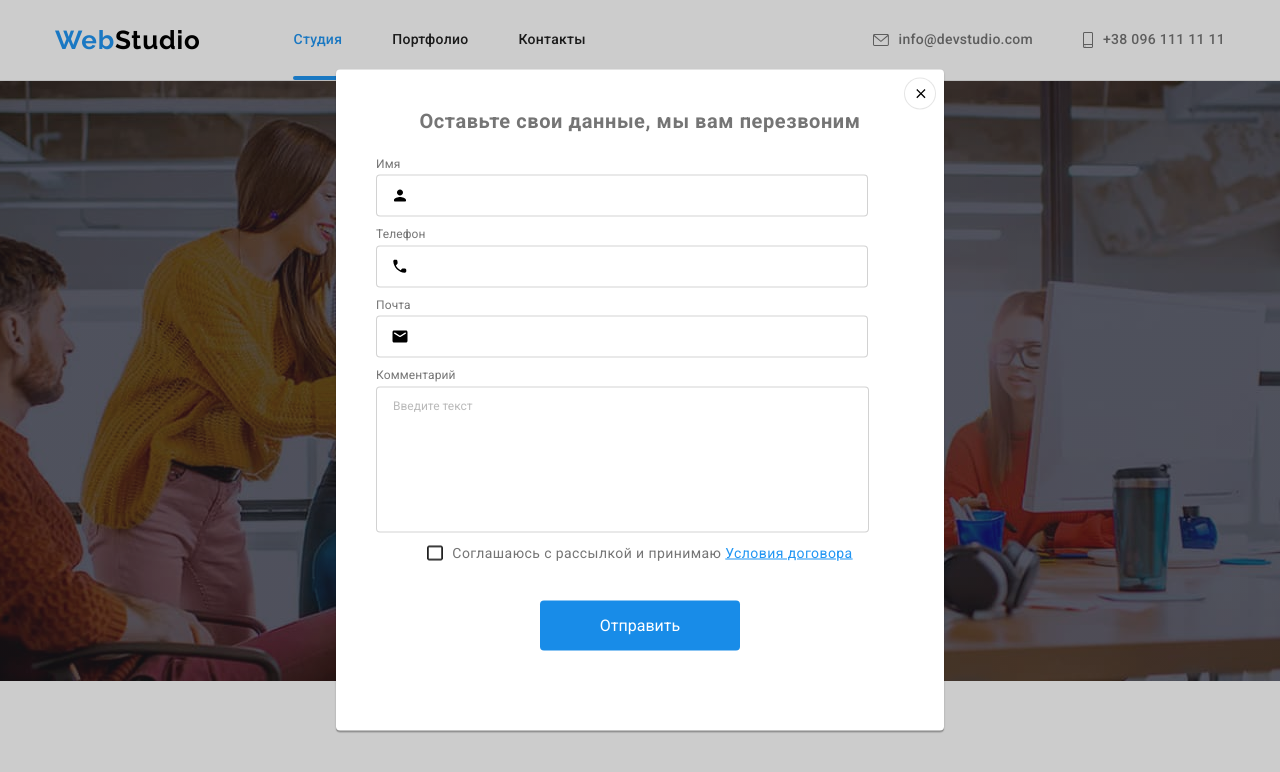
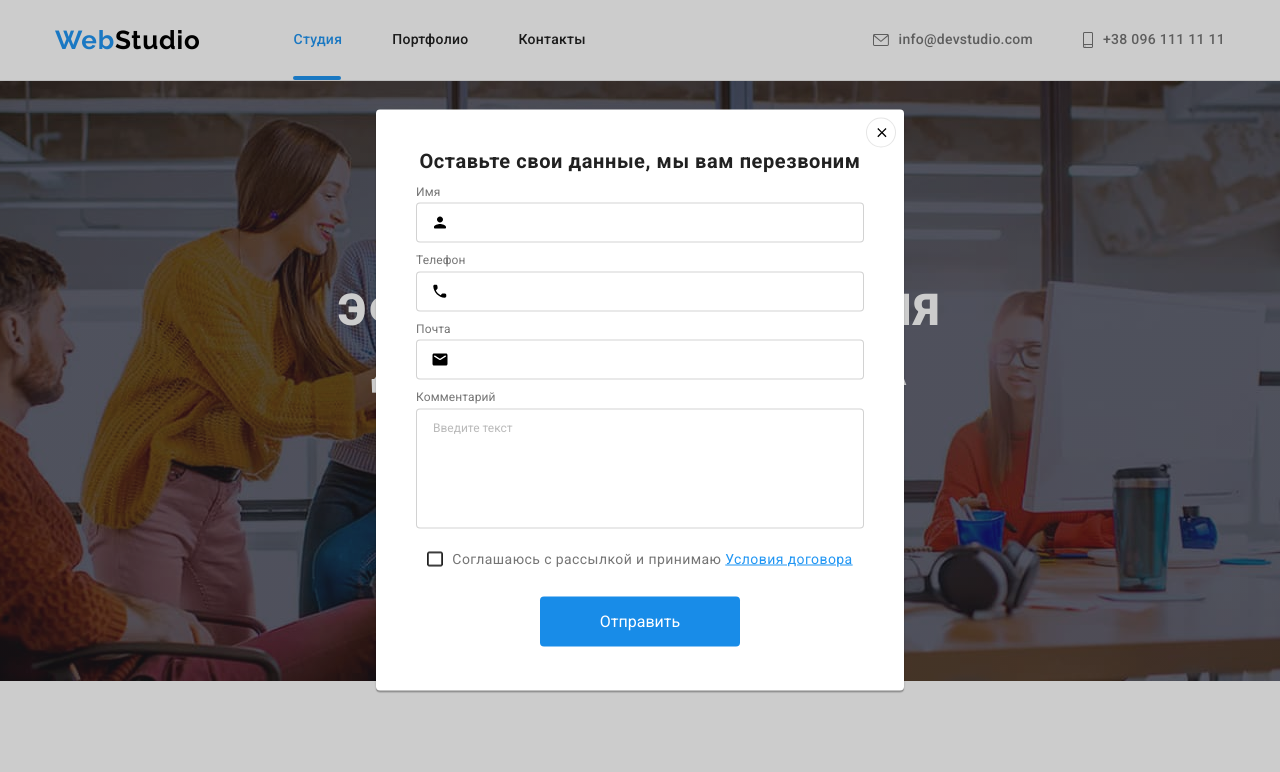
Before and after one commit to EduardHodun/goit-markup-hw-06, a plain HTML site: page index.html in a window 1280 px wide. Both pictures are taken after a click on the button "Заказать услугу". Shown: the top 772 px of the page. Drawn offline with nearby package versions, Linux system fonts and the light colour scheme.

Commit message:
add some chenges HW6

```diff
--- a/css/styles.css
+++ b/css/styles.css
@@ -1124,9 +1124,10 @@ bg-тёмно серый---2F303A
 }
 
 .modal {
+  box-sizing: border-box;
   position: absolute;
   width: 528px;
-  min-height: 581px;
+  height: 581px;
   left: 50%;
   top: 50%;
   padding: 40px;
@@ -1198,7 +1199,9 @@ bg-тёмно серый---2F303A
   line-height: 1.15;
   text-align: center;
   letter-spacing: 0.03em;
-  margin-bottom: 24px;
+  margin-bottom: 12px;
+
+  color: var(--title-text-color);
 }
 
 .modal-form-item {
@@ -1210,6 +1213,10 @@ bg-тёмно серый---2F303A
   margin-bottom: 10px;
 }
 
+.modal-form-item-last {
+  margin-bottom: 20px;
+}
+
 .modal-form-wraper {
   position: relative;
   margin-top: 4px;
@@ -1217,7 +1224,7 @@ bg-тёмно серый---2F303A
 }
 
 .modal-form-input {
-  width: 448px;
+  width: 100%;
   height: 40px;
   border: 1px solid rgba(33, 33, 33, 0.2);
   border-radius: 4px;
@@ -1231,7 +1238,7 @@ bg-тёмно серый---2F303A
 }
 
 .modal-form-message {
-  width: 459px;
+  width: 100%;
   height: 120px;
   border: 1px solid rgba(33, 33, 33, 0.2);
   border-radius: 4px;
@@ -1290,9 +1297,8 @@ bg-тёмно серый---2F303A
   border: 0;
   clip: rect(0 0 0 0);
 }
-/* .modal-form-checkbox{
-
-  position: relative;
+/* .modal-form-checkbox {
+  margin: 0;
 } */
 
 .modal-form-checkbox:checked + .modal-form-checkbox-lable::before {
@@ -1312,7 +1318,6 @@ bg-тёмно серый---2F303A
   line-height: 1.71px;
   letter-spacing: 0.03em;
   color: var(--primary-text-color);
-  margin-bottom: 40px;
 }
 
 .agree {
@@ -1334,6 +1339,10 @@ bg-тёмно серый---2F303A
   border: none;
   background-color: #188ce8;
   color: var(--primary-title-color);
+
+  margin-top: 30px;
+  margin-bottom: 40px;
+
   transition: box-shadow 250ms cubic-bezier(0.4, 0, 0.2, 1);
 }
 
--- a/index.html
+++ b/index.html
@@ -623,14 +623,14 @@
                     </label>
                     <label class="modal-form-item">Почта
                         <span class="modal-form-wraper">
-                            <input type="mail" class="modal-form-input" name="user-post">
+                            <input type="mail" title="example@mail.com" class="modal-form-input" name="user-post">
                             <svg class="modal-pictures" width="18" height="18">
                                 <use href="./images/svg/icons.svg#icon-icon-email-modal">
                                 </use>
                             </svg>
                         </span>
                     </label>
-                    <label class="modal-form-item">Комментарий
+                    <label class="modal-form-item modal-form-item-last">Комментарий
                         <textarea class="modal-form-message" name="message" placeholder="Введите текст"></textarea>
                     </label>
 
```
